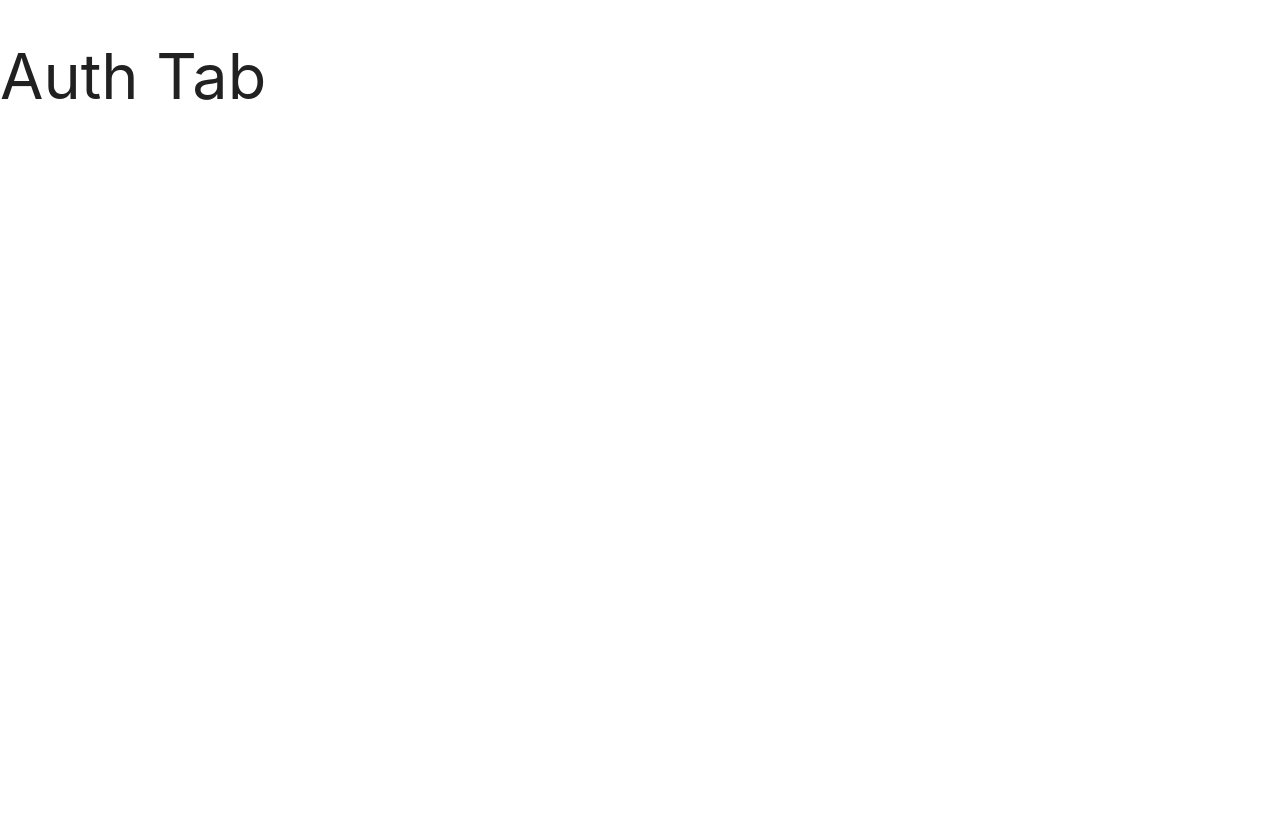
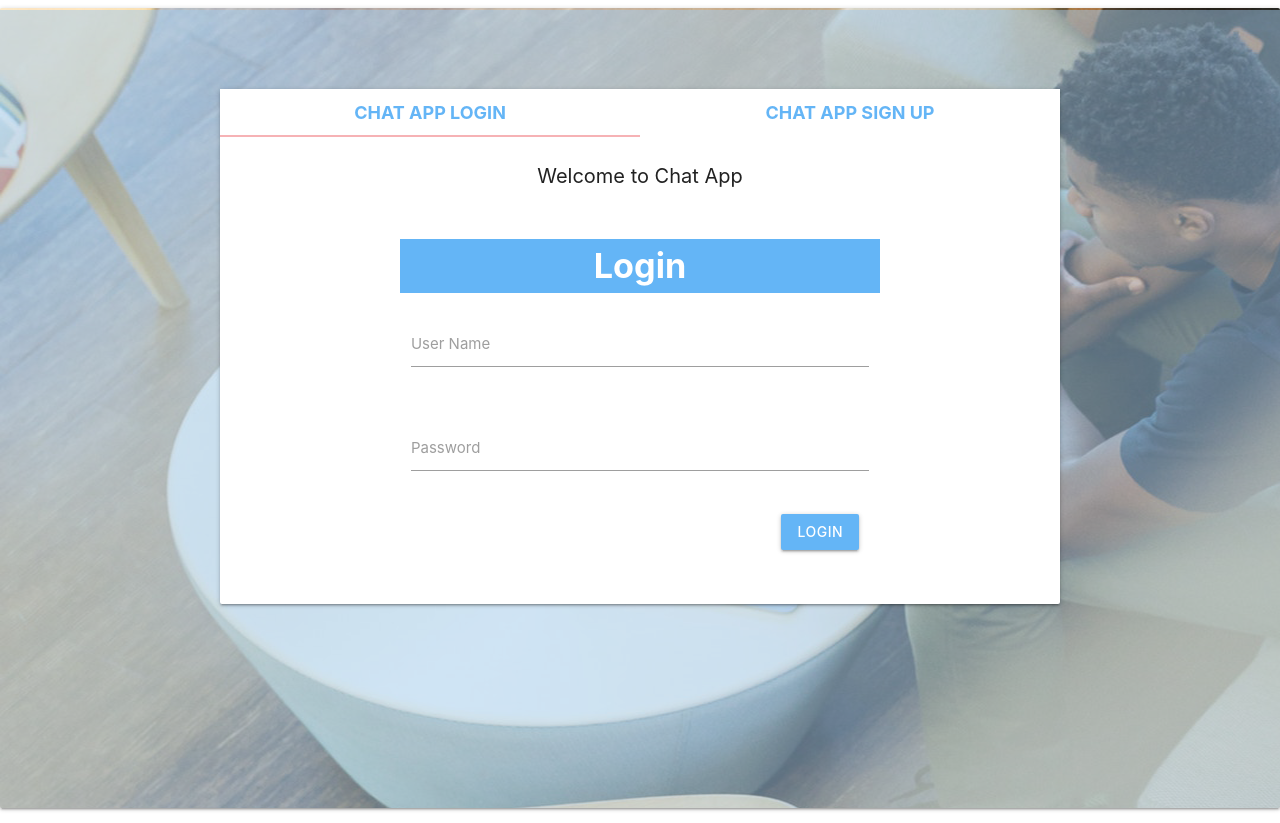
Before and after one commit to rogong/chatApp, an Angular app: page / in a window 1280 px wide. Before the commit the page ends 800 px from the top, so only its background shows below. Built offline with nearby package versions, Linux system fonts and the light colour scheme.

Commit message:
signup and login design complete

```diff
--- a/src/app/app.module.ts
+++ b/src/app/app.module.ts
@@ -3,6 +3,7 @@ import { NgModule } from '@angular/core';
 
 import { AppComponent } from './app.component';
 import { AuthModule } from './modules/auth.module';
+import { AuthRoutingModule } from './modules/auth-routing.module';
 
 @NgModule({
   declarations: [
@@ -10,7 +11,8 @@ import { AuthModule } from './modules/auth.module';
   ],
   imports: [
     BrowserModule,
-    AuthModule
+    AuthModule,
+    AuthRoutingModule
   ],
   providers: [],
   bootstrap: [AppComponent]
--- a/src/app/components/auth-tabs/auth-tabs.component.css
+++ b/src/app/components/auth-tabs/auth-tabs.component.css
@@ -0,0 +1,20 @@
+.bodyDiv {
+    height: 100vh;
+    background-image: url("/assets/img/bg.png");
+  background-repeat: no-repeat, repeat;
+
+}
+
+
+div.bodyContainer{
+    margin-top: 50px !important;
+}
+.tabs a{
+    color: #64b5f6;
+    font-weight: bold;
+    font-size: 18px;
+}
+
+.tabs .active {
+    background: inherit !important;
+}
--- a/src/app/components/auth-tabs/auth-tabs.component.html
+++ b/src/app/components/auth-tabs/auth-tabs.component.html
@@ -1 +1,34 @@
-<h1>Auth Tab</h1>
+<div class="card-panel blue bodyDiv">
+  <div class="container bodyContainer">
+
+    <div class="row">
+      <div class="col s12">
+        <div class="card">
+          <div class="card-tabs">
+            <ul class="tabs tabs-fixed-width">
+              <li class="tab col s3"><a class="active" href="#login">Chat App Login</a></li>
+              <li class="tab col s3"><a href="#signup">Chat App Sign Up</a></li>
+
+            </ul>
+          </div>
+          <div class="card-content">
+            <p style="text-align:center; font-size: 20px;">Welcome to Chat App</p>
+
+          </div>
+          <div class="card-content">
+
+            <div id="login">
+
+              <app-login></app-login>
+            </div>
+            <div id="signup">
+
+              <app-signup></app-signup>
+            </div>
+          </div>
+
+        </div>
+      </div>
+    </div>
+  </div>
+</div>
--- a/src/app/components/auth-tabs/auth-tabs.component.ts
+++ b/src/app/components/auth-tabs/auth-tabs.component.ts
@@ -1,4 +1,5 @@
 import { Component, OnInit } from '@angular/core';
+import * as M from 'materialize-css';
 
 @Component({
   selector: 'app-auth-tabs',
@@ -10,6 +11,8 @@ export class AuthTabsComponent implements OnInit {
   constructor() { }
 
   ngOnInit() {
+    const tabs = document.querySelector('.tabs');
+    M.Tabs.init(tabs, {});
   }
 
 }
--- /dev/null
+++ b/src/app/components/login/login.component.css
@@ -0,0 +1,27 @@
+#panel{
+    background-color: #ffffff;
+    padding: 0px;
+}
+
+#signupbtn{
+    float: right;
+    margin-bottom: 10px;
+    margin-right: 10px;
+    background-color: #64b5f6;
+    font-weight: 500;
+}
+
+#title{
+    background-color: #64b5f6;
+    color: #ffffff;
+    padding: 8px;
+    margin-top: 0px;
+    font-weight: 700;
+    text-align: center;
+}
+form{
+    padding: 0px;
+    border-radius: 3px;
+    box-sizing: border-box;
+    margin: 0px 20px 0px 20px;
+}
--- /dev/null
+++ b/src/app/components/login/login.component.html
@@ -0,0 +1,27 @@
+<div class="container">
+  <div class="row">
+    <div class="col s10 offset-s1" id="panel">
+      <h4 id="title">Login</h4>
+      <form class="col s12">
+        <div class="row">
+          <div class="input-field col s12">
+            <input id="user-name" type="text">
+            <label for="user-name">User Name</label>
+          </div>
+
+        </div>
+
+
+
+        <div class="row">
+          <div class="input-field col s12">
+            <input id="password" type="password">
+            <label for="password">Password</label>
+          </div>
+        </div>
+
+        <button class="btn waves-effect" id="signupbtn">Login</button>
+      </form>
+    </div>
+  </div>
+</div>
--- /dev/null
+++ b/src/app/components/login/login.component.ts
@@ -0,0 +1,15 @@
+import { Component, OnInit } from '@angular/core';
+
+@Component({
+  selector: 'app-login',
+  templateUrl: './login.component.html',
+  styleUrls: ['./login.component.css']
+})
+export class LoginComponent implements OnInit {
+
+  constructor() { }
+
+  ngOnInit() {
+  }
+
+}
--- /dev/null
+++ b/src/app/components/signup/signup.component.css
@@ -0,0 +1,27 @@
+#panel{
+    background-color: #ffffff;
+    padding: 0px;
+}
+
+#signupbtn{
+    float: right;
+    margin-bottom: 10px;
+    margin-right: 10px;
+    background-color: #64b5f6;
+    font-weight: 500;
+}
+
+#title{
+    background-color: #64b5f6;
+    color: #ffffff;
+    padding: 8px;
+    margin-top: 0px;
+    font-weight: 700;
+    text-align: center;
+}
+form{
+    padding: 0px;
+    border-radius: 3px;
+    box-sizing: border-box;
+    margin: 0px 20px 0px 20px;
+}
--- /dev/null
+++ b/src/app/components/signup/signup.component.html
@@ -0,0 +1,33 @@
+<div class="container">
+  <div class="row">
+    <div class="col s10 offset-s1" id="panel">
+      <h4 id="title">Sign Up</h4>
+      <form class="col s12">
+        <div class="row">
+          <div class="input-field col s12">
+            <input id="user_name" type="text">
+            <label for="user_name">User Name</label>
+          </div>
+
+        </div>
+
+        <div class="row">
+          <div class="input-field col s12">
+            <input id="email" type="email">
+            <label for="email">Email</label>
+          </div>
+        </div>
+
+
+        <div class="row">
+          <div class="input-field col s12">
+            <input id="password" type="password">
+            <label for="password">Password</label>
+          </div>
+        </div>
+
+        <button class="btn waves-effect" id="signupbtn">Sign Up</button>
+      </form>
+    </div>
+  </div>
+</div>
--- /dev/null
+++ b/src/app/components/signup/signup.component.ts
@@ -0,0 +1,15 @@
+import { Component, OnInit } from '@angular/core';
+
+@Component({
+  selector: 'app-signup',
+  templateUrl: './signup.component.html',
+  styleUrls: ['./signup.component.css']
+})
+export class SignupComponent implements OnInit {
+
+  constructor() { }
+
+  ngOnInit() {
+  }
+
+}
```
Also changed, not shown: src/app/modules/auth.module.ts (+6 -3 lines), src/assets/img/bg.png (added), 1 other file (tests, documents, lock files or other folders).
